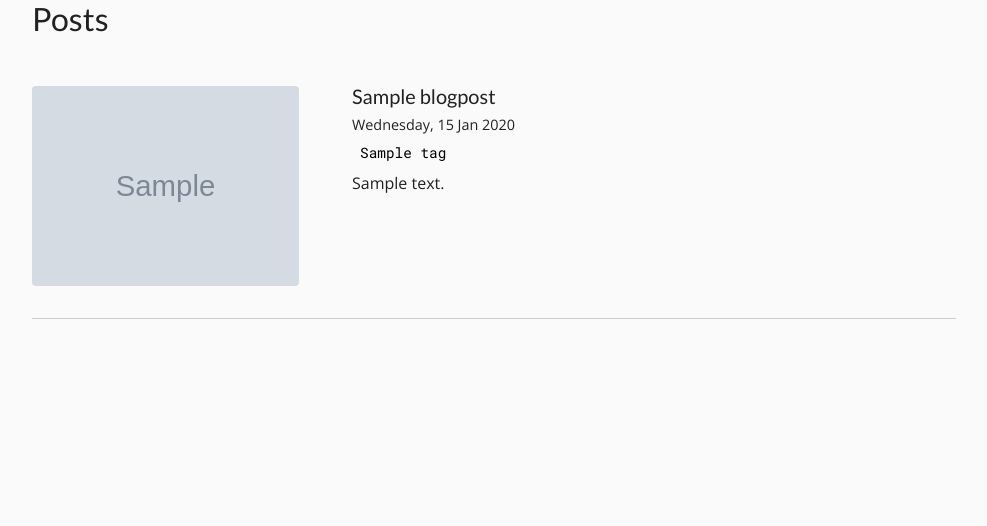
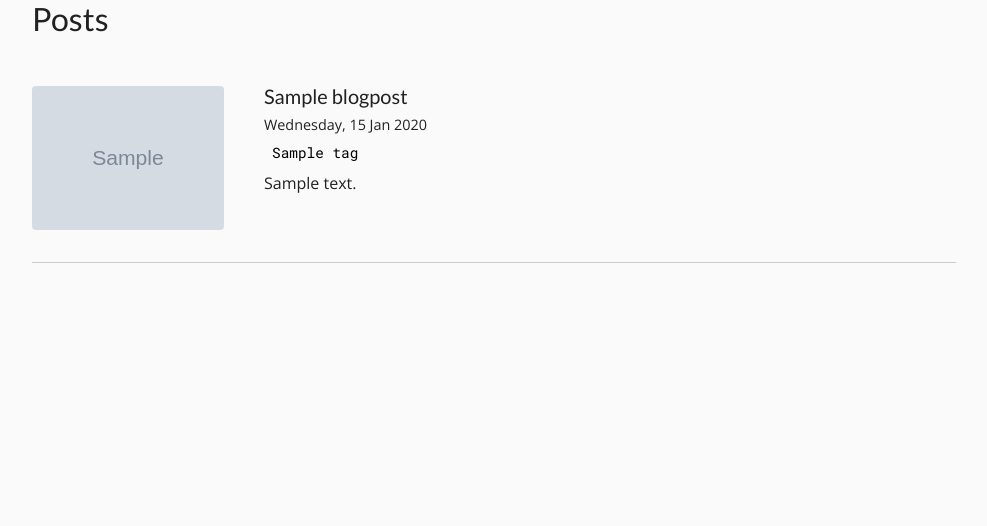
Before and after one commit to salmanwahed/salmanwahed-blog, a Django app: page / in a window 1280 px wide. Shown: the part 96-622 px from the top of the page, without its empty margins (146-1133 px from the left). Run offline with Django 3.2, Linux system fonts and the light colour scheme; tables that the repository leaves empty hold one stand-in row (values such as "Sample post"); grey boxes marked "Sample" are stand-in pictures; parts of the project's set-up code (start-up, migrations or seed data) failed here and were passed over; some libraries are stand-ins or nearby versions.

Commit message:
- Reduced thumb widht

```diff
--- a/salmanwahed_com/blog/static/blog/css/styles.css
+++ b/salmanwahed_com/blog/static/blog/css/styles.css
@@ -260,8 +260,8 @@ input[type="checkbox"] {
   .posts-list .img-wrapper {
     display: block;
     margin-right: 2.5rem;
-    min-width: 280px;
-    max-width: 280px;
+    min-width: 12rem;
+    max-width: 12rem;
   }
 }
 
```
